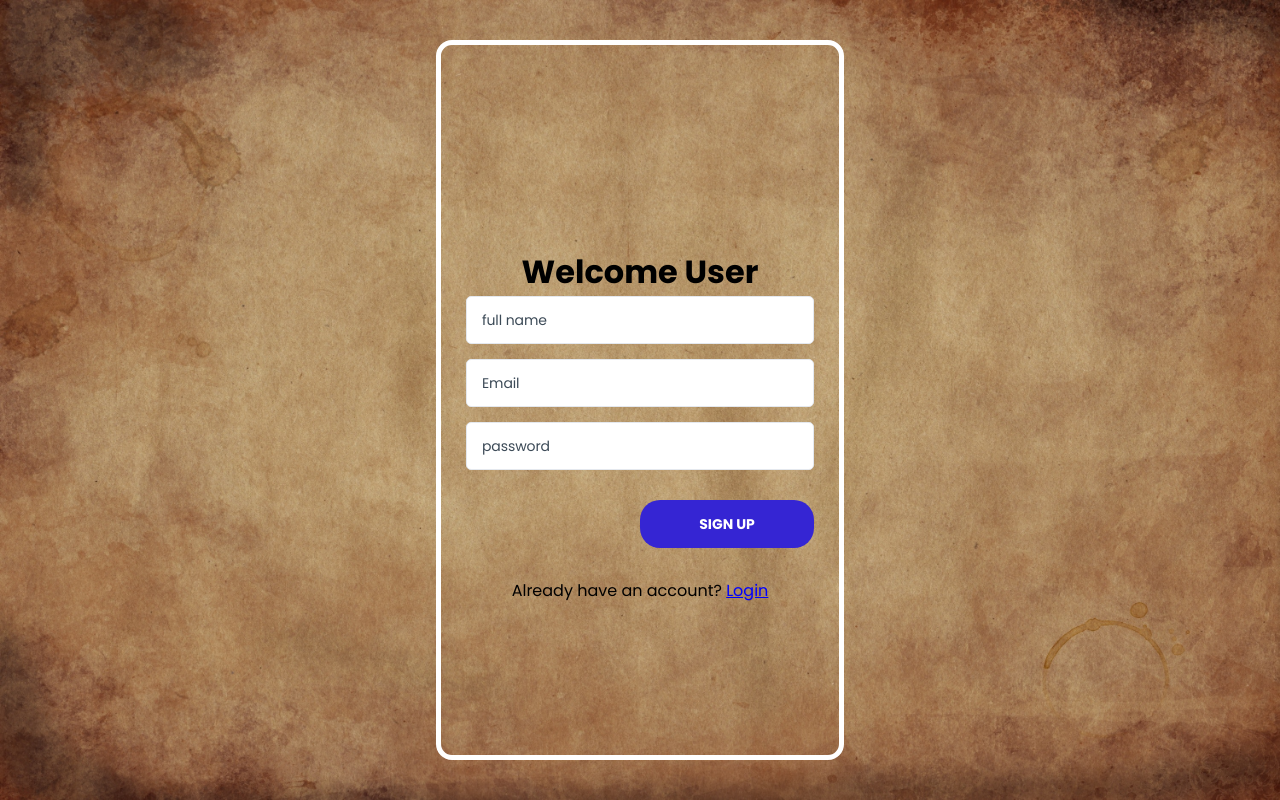
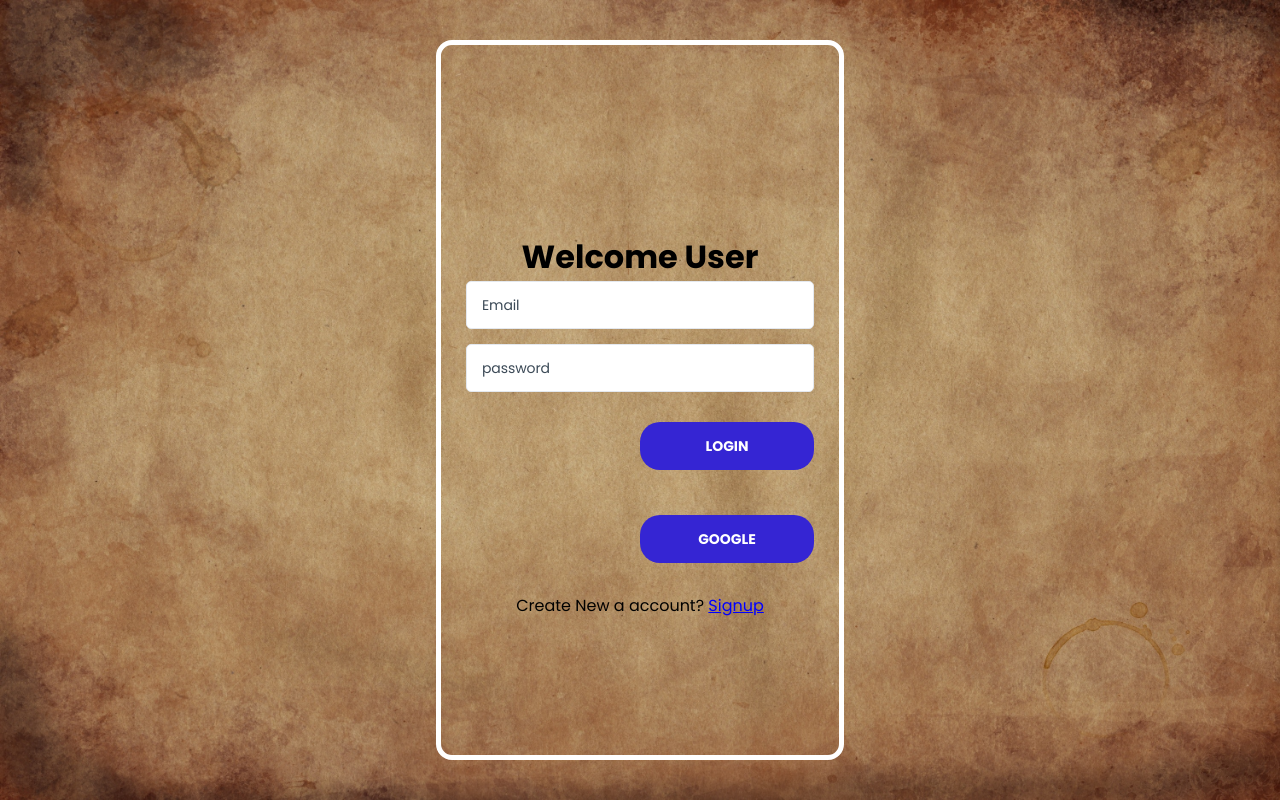
Before and after one commit to Drontitan/FdsMainproject, a React (Create React App) app: page /login in a window 1280 px wide. Built offline with nearby package versions, Linux system fonts and the light colour scheme.

Commit message:
Login system almost Done

```diff
--- a/package.json
+++ b/package.json
@@ -3,9 +3,13 @@
   "version": "0.1.0",
   "private": true,
   "dependencies": {
+    "@emotion/react": "^11.7.1",
+    "@emotion/styled": "^11.6.0",
+    "@mui/material": "^5.2.8",
     "@testing-library/jest-dom": "^5.16.1",
     "@testing-library/react": "^12.1.2",
     "@testing-library/user-event": "^13.5.0",
+    "firebase": "^8.8.0",
     "react": "^17.0.2",
     "react-dom": "^17.0.2",
     "react-router-dom": "^6.2.1",
--- a/src/App.js
+++ b/src/App.js
@@ -1,21 +1,24 @@
 import {
   BrowserRouter as Router,
   Routes,
-  Route
+  Route, useNavigate
 } from "react-router-dom";
-import { useState } from "react";
+import { useState, useLayoutEffect } from "react";
 import { Calender } from "./Components/Calender";
 import { Login } from "./Components/Login";
 import { MainPage } from "./Components/MainPage";
+import firebase from "firebase";
 
 function App() {
   const [login, setlogin] = useState(false)
+
+
   return (
     <Router>
       <Routes>
-        <Route exact path="/" element={<MainPage Login={login} />} >
+        <Route exact path="/" element={<MainPage />} >
         </Route>
-        <Route exact path="/login" element={<Login />}>
+        <Route exact path="/login" element={<Login AuthLogin={login} AuthsetLogin={setlogin} />}>
         </Route>
         <Route exact path="/calender" element={<Calender />}>
         </Route>
--- /dev/null
+++ b/src/Auth.js
@@ -0,0 +1,22 @@
+import { auth } from "./firebase"
+import firebase from "firebase"
+
+export function signup(email, password) {
+    console.log(email)
+    return auth.createUserWithEmailAndPassword(email, password)
+}
+
+export function _login(email, password) {
+    return auth.signInWithEmailAndPassword(email, password)
+}
+
+export function logout() {
+    return auth.signOut()
+}
+
+const provider = new firebase.auth.GoogleAuthProvider();
+
+export const login_google = async () => {
+    const res = await firebase.auth().signInWithPopup(provider)
+    return res.user
+}
--- a/src/Components/Login.js
+++ b/src/Components/Login.js
@@ -2,9 +2,19 @@ import React from 'react'
 import { useState } from 'react';
 import BG from '../Images/BG.jpg'
 import "./Login.css"
-export const Login = () => {
+import { _login, logout, signup, login_google } from '../Auth';
+import { useNavigate } from 'react-router-dom';
+export const Login = ({ AuthLogin, AuthsetLogin }) => {
 
-    const [login, setlogin] = useState(true);
+    const [login, setlogin] = useState(false);
+
+    const [email, setemail] = useState("");
+    const [pass, setpass] = useState("");
+
+    const [emailL, setemailL] = useState("");
+    const [passL, setpassL] = useState("");
+
+    const navigate = useNavigate();
 
     return (
         <div className='centered'>
@@ -13,7 +23,7 @@ export const Login = () => {
             </div>
             <div class="wrapper">
                 <h1>Welcome User</h1>
-                <form action="#" class="form" method="post" autocomplete="on">
+                <div class="form">
                     {
                         login ? <>
                             <div class="signup">
@@ -21,12 +31,12 @@ export const Login = () => {
                                     <input type="text" placeholder="full name" required="" />
                                 </div>
                                 <div class="form-group">
-                                    <input type="email" placeholder="Email" required="" />
+                                    <input onChange={(e) => setemail(e.target.value)} type="email" placeholder="Email" required="" />
                                 </div>
                                 <div class="form-group">
-                                    <input type="password" placeholder="password" required="" />
+                                    <input onChange={(e) => setpass(e.target.value)} type="password" placeholder="password" required="" />
                                 </div>
-                                <button type="submit" class="btn">SIGN UP</button>
+                                <button onClick={() => console.log(signup(email, pass))} type="submit" class="btn">SIGN UP</button>
                                 <div >
                                     Already have an account? <div className="togglelogin" id="login" onClick={() => setlogin(false)} >Login</div>
                                 </div>
@@ -36,11 +46,14 @@ export const Login = () => {
                             <>
                                 <div class="signin">
                                     <div class="form-group">
-                                        <input type="email" placeholder="Email" required="" />
+                                        <input onChange={(e) => setemailL(e.target.value)} type="email" placeholder="Email" required="" />
                                     </div>
                                     <div class="form-group">
-                                        <input type="password" placeholder="password" required="" />
+                                        <input onChange={(e) => setpassL(e.target.value)} type="password" placeholder="password" required="" />
                                     </div>
+                                    {/* <div class="form-group">
+                                        <input type="password" placeholder="Confirm password" required="" />
+                                    </div> */}
                                     {/* <div class="" forget-password>
                                         <div class="check-box">
                                             <input type="checkbox" id="checkbox" />
@@ -48,15 +61,16 @@ export const Login = () => {
                                         </div>
                                         Forget Password?
                                     </div> */}
-                                    <button type="submit" class="btn">LOGIN</button>
+                                    <button onClick={() => console.log(_login(emailL, passL))} type="submit" class="btn">LOGIN</button>
+                                    <button onClick={() => login_google().then(() => { AuthsetLogin(true); navigate('/'); })} class="btn">Google</button>
                                     <div>
                                         Create New a account? <div className="togglelogin" id="signup" onClick={() => setlogin(true)} >Signup</div>
                                     </div>
                                 </div>
                             </>
                     }
-                </form >
+                </div >
             </div >
-        </div>
+        </div >
     )
 }
--- a/src/Components/MainPage.js
+++ b/src/Components/MainPage.js
@@ -1,13 +1,26 @@
-import React from 'react'
+import React, { useEffect, useState } from 'react'
 import "./MainPage.css"
-import { Link } from 'react-router-dom'
-import { Navigate } from 'react-router-dom';
-export const MainPage = ({ Login }) => {
+import { Link, useNavigate } from 'react-router-dom'
+import firebase from 'firebase'
+import { logout } from '../Auth'
+import { Avatar } from '@mui/material'
+export const MainPage = () => {
+    const navigate = useNavigate();
+    const [userdata, setuserData] = useState([])
+    useEffect(() => {
+        firebase.auth().onAuthStateChanged(async (user) => {
+            if (!user)
+                navigate('/login')
+            else {
+                setuserData(user)
+                console.log(user.photoURL)
+            }
+        });
+    }, [])
     return (
         <div>
-            {
-                Login ? <><Link to="/login"><button>hello i am btn</button></Link></> : <Navigate replace to="/login"></Navigate>
-            }
+            <Avatar src={userdata.photoURL}></Avatar>
+            <><button onClick={() => logout()}>LOGOUT</button></>
         </div>
     )
 }
--- /dev/null
+++ b/src/firebase.js
@@ -0,0 +1,16 @@
+import firebase from "firebase/app"
+import "firebase/auth"
+
+const app = firebase.initializeApp({
+  apiKey: "AIzaSyCcQopGXSWVIy16FrsoUqMEGEkbFRR-jXM",
+  authDomain: "fdsproject-364e7.firebaseapp.com",
+  projectId: "fdsproject-364e7",
+  storageBucket: "fdsproject-364e7.appspot.com",
+  messagingSenderId: "701594207227",
+  appId: "1:701594207227:web:01055cbcde0d9e83d2815e",
+  measurementId: "G-GGH2RXZ42Q"
+})
+
+
+export default app
+export const auth = app.auth()
```
Also changed, not shown: 1 other file (tests, documents, lock files or other folders).
